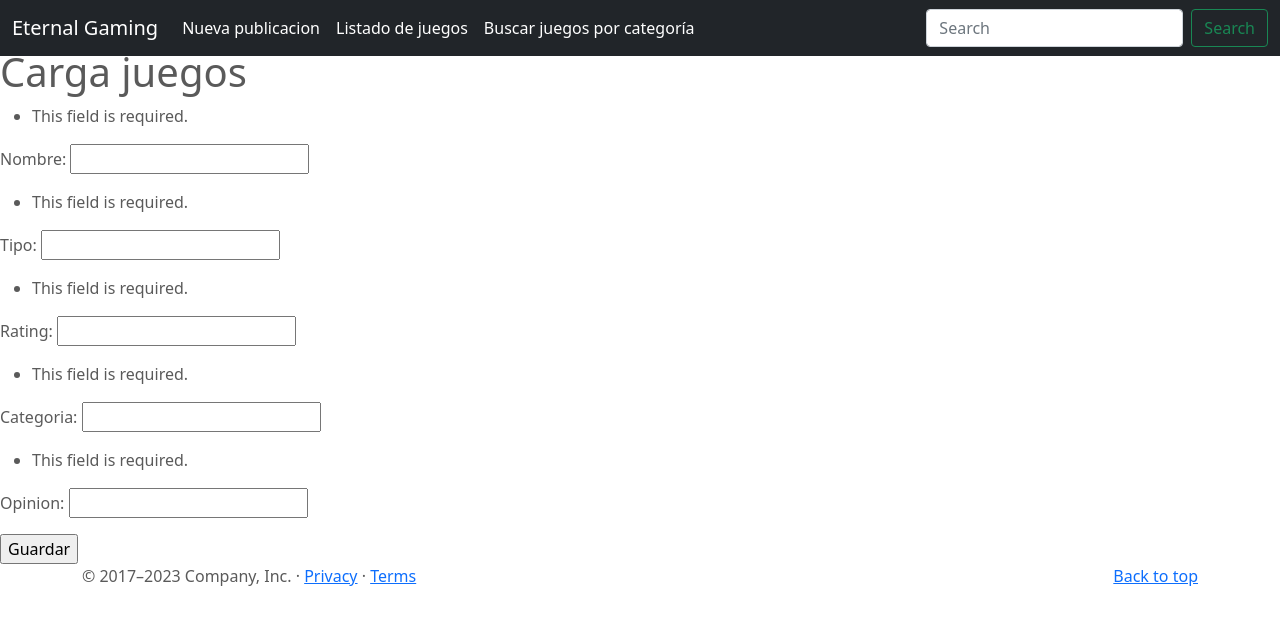
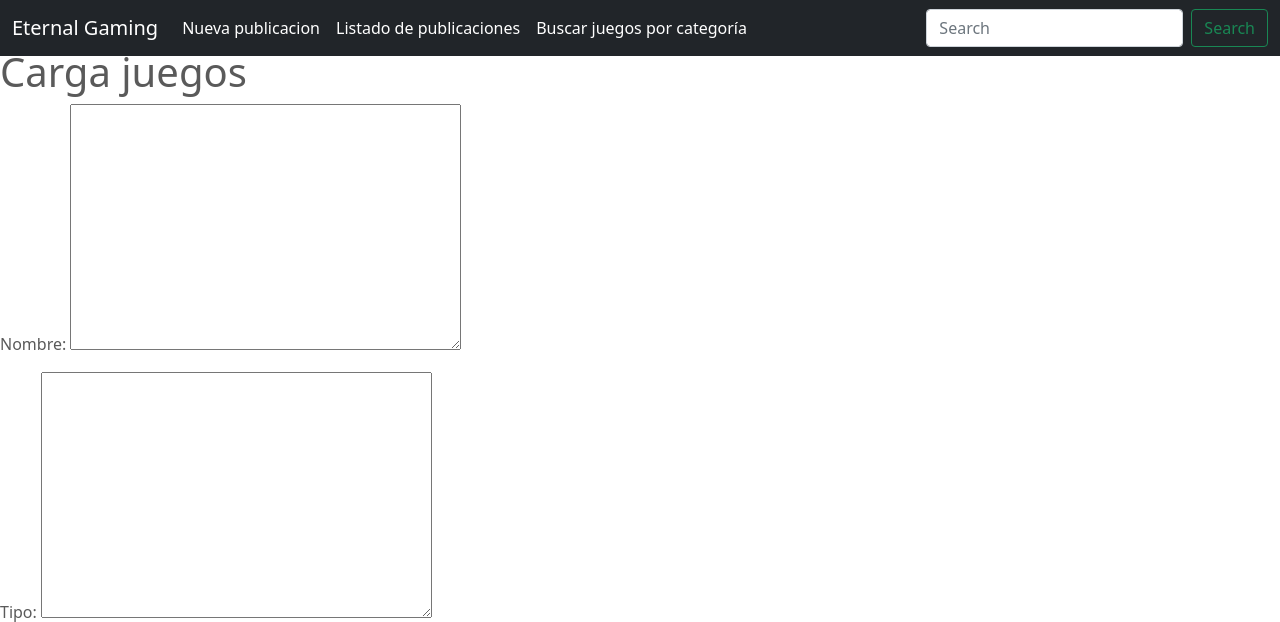
Before and after one commit to M4l3j4ndr0/entrega_final, a Django app: page /juegos/create in a window 1280 px wide. Shown: the top 622 px of the page. Before the commit the page ends 586 px from the top, so only its background shows below. Run offline with Django 4.2, Linux system fonts and the light colour scheme; data comes from the database, SQL or seed files in the repository; both versions use the stored data as it was after the commit; some libraries are stand-ins or nearby versions.

Commit message:
modificaciones en CRUD de posts

```diff
--- a/entrega_final_app/models.py
+++ b/entrega_final_app/models.py
@@ -15,7 +15,7 @@ class Juegos(models.Model):
     tipo = models.TextField(max_length=50)
     rating = models.TextField(max_length=2)
     categoria = models.TextField(max_length=50)
-    opinion = models.TextField(max_length=100)
+    opinion = models.TextField(max_length=500)
 
     def __str__(self):
         return f"id : {self.id} -- nombre: {self.nombre} -- tipo: {self.tipo} -- rating: {self.rating} / 10 -- categoria: {self.categoria} -- opinion: {self.opinion}"
--- a/entrega_final_app/templates/entrega_final_app/base.html
+++ b/entrega_final_app/templates/entrega_final_app/base.html
@@ -63,7 +63,7 @@
             <a class="nav-link active" aria-current="page" href="{% url 'juegos-create' %}">Nueva publicacion</a>
           </li>
           <li class="nav-item">
-            <a class="nav-link active" aria-current="page" href="{% url 'juegos' %}">Listado de juegos</a>
+            <a class="nav-link active" aria-current="page" href="{% url 'juegos' %}">Listado de publicaciones</a>
             <!-- <a class="nav-link" href="https://getbootstrap.com/docs/5.0/examples/carousel/#">Link</a> || asi estaba inicialmente la linea de arriba-->
         </li>
           <li class="nav-item">
--- a/entrega_final_app/templates/entrega_final_app/juegos_create.html
+++ b/entrega_final_app/templates/entrega_final_app/juegos_form.html
@@ -3,9 +3,9 @@
 
 {%block titulo%} Carga juegos {%endblock%}
 
-{%block listado%}
+{%block main%}
 
-<form action="{% url 'juegos-create' %}" method="POST">
+<form method="POST">
     {% csrf_token %}
     {{form.as_p}}
     <input type="submit" value="Guardar">
--- a/entrega_final_app/templates/entrega_final_app/juegos_list.html
+++ b/entrega_final_app/templates/entrega_final_app/juegos_list.html
@@ -18,7 +18,9 @@
 
 <ul>
     {% for juego in juegos %}
-        <li> {{juego}} </li> <a href="{% url 'juegos-detail' juego.id %}"> Detalle </a>
+        <li> {{juego}} </li>
+        <a href="{% url 'juegos-detail' juego.id %}"> Detalle </a>
+        <a href="{% url 'juegos-update' juego.id %}"> Actualizar </a>
     {% endfor %}
 </ul>
 {% endblock %}
--- a/entrega_final_app/views.py
+++ b/entrega_final_app/views.py
@@ -19,7 +19,7 @@ def mostrar_juegos(request):
     }
     return render(request, "entrega_final_app/juegos.html", context)
 
-def alta_juegos(request):
+'''def alta_juegos(request):
     f = JuegosForm(request.POST)
     context = {
         "form": f
@@ -31,7 +31,7 @@ def alta_juegos(request):
     context["juegos"] = Juegos.objects.all()
     context["total_juegos"] = len(Juegos.objects.all())
 
-    return render(request, "entrega_final_app/juegos_create.html", context)
+    return render(request, "entrega_final_app/juegos_create.html", context)'''
 
 class BuscarJuegos(ListView):
     model = Juegos
@@ -53,14 +53,19 @@ class JuegosDetail (DetailView):
 
 class JuegosCreate(CreateView):
     model = Juegos
-    success_url = reverse_lazy("juegos-list")
+    success_url = reverse_lazy("juegos")
     fields = '__all__' #que campos voy a utilizar para crear
 
 class JuegosUpdate(UpdateView):
     model = Juegos
-    success_url = reverse_lazy("juegos-list")
-    fields = '__all__' #que campos voy a utilizar para modificar
+    success_url = reverse_lazy("juegos")
+    fields = ['tipo',
+              'rating',
+              'categoria',
+              'opinion'
+             ]
+    #que campos voy a utilizar para modificar
 
 class JuegosDelete(DeleteView):
     model = Juegos
-    success_url = reverse_lazy("juegos-list")
+    success_url = reverse_lazy("juegos")
--- a/entrega_final_mvt/urls.py
+++ b/entrega_final_mvt/urls.py
@@ -15,15 +15,16 @@ Including another URLconf
 """
 from django.contrib import admin
 from django.urls import path, include
-from entrega_final_app.views import index, mostrar_juegos, alta_juegos, JuegosList, JuegosDetail, JuegosDelete, JuegosUpdate, JuegosCreate ,BuscarJuegos
+from entrega_final_app.views import index, mostrar_juegos, JuegosList, JuegosDetail, JuegosDelete, JuegosUpdate, JuegosCreate ,BuscarJuegos #,alta_juegos
 
 urlpatterns = [
     path('', index, name="index"),
     path('admin/', admin.site.urls),
     path('juegos/',mostrar_juegos, name = "juegos"),
-    path('juegos/create',alta_juegos, name = "juegos-create"),
+    #path('juegos/create',alta_juegos, name = "juegos-create"),
     path('juegos/list', BuscarJuegos.as_view(), name = "juegos-buscar"), #ver la vista relacionada se puede modificar / eliminar
     path('juegos/list',JuegosList.as_view(), name = "juegos-list"),
     path('juegos/<pk>/detail',JuegosDetail.as_view(), name = "juegos-detail"),
-
+    path('juegos/create',JuegosCreate.as_view(), name = "juegos-create"),
+    path('juegos/<pk>/update',JuegosUpdate.as_view(), name = "juegos-update"),
 ]
```
Also changed, not shown: entrega_final_app/templates/entrega_final_app/juegos.html (+7 -2 lines), db.sqlite3.
